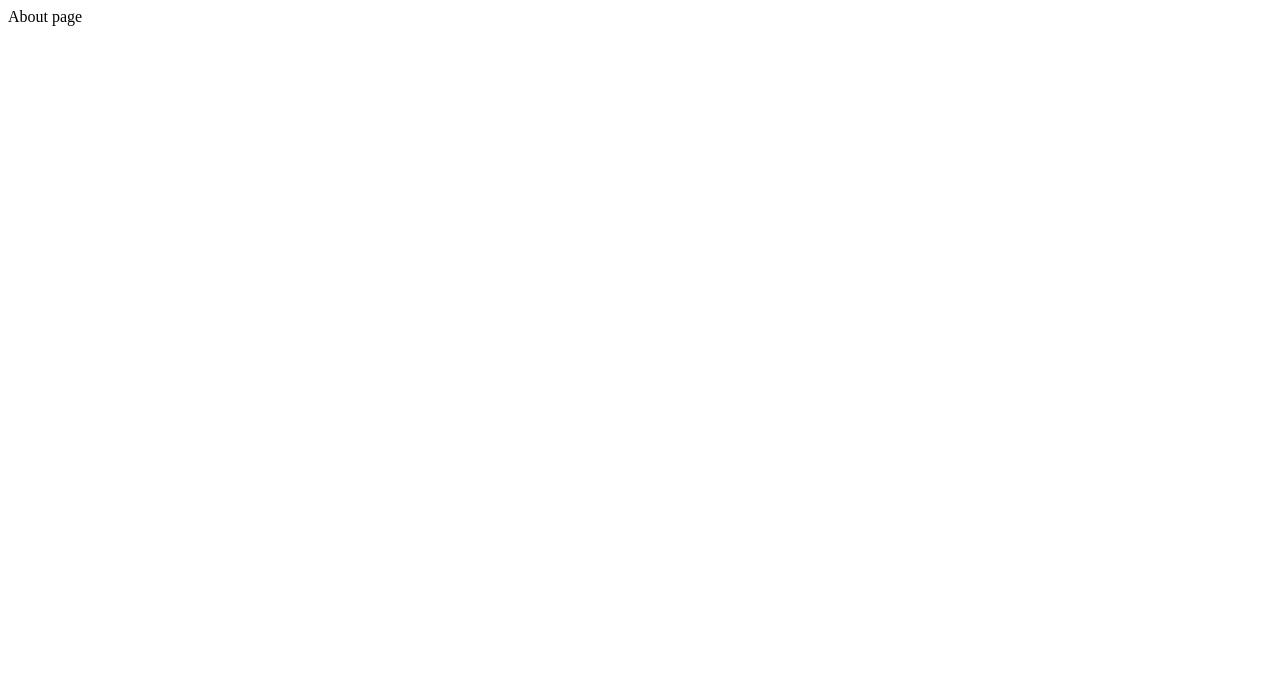
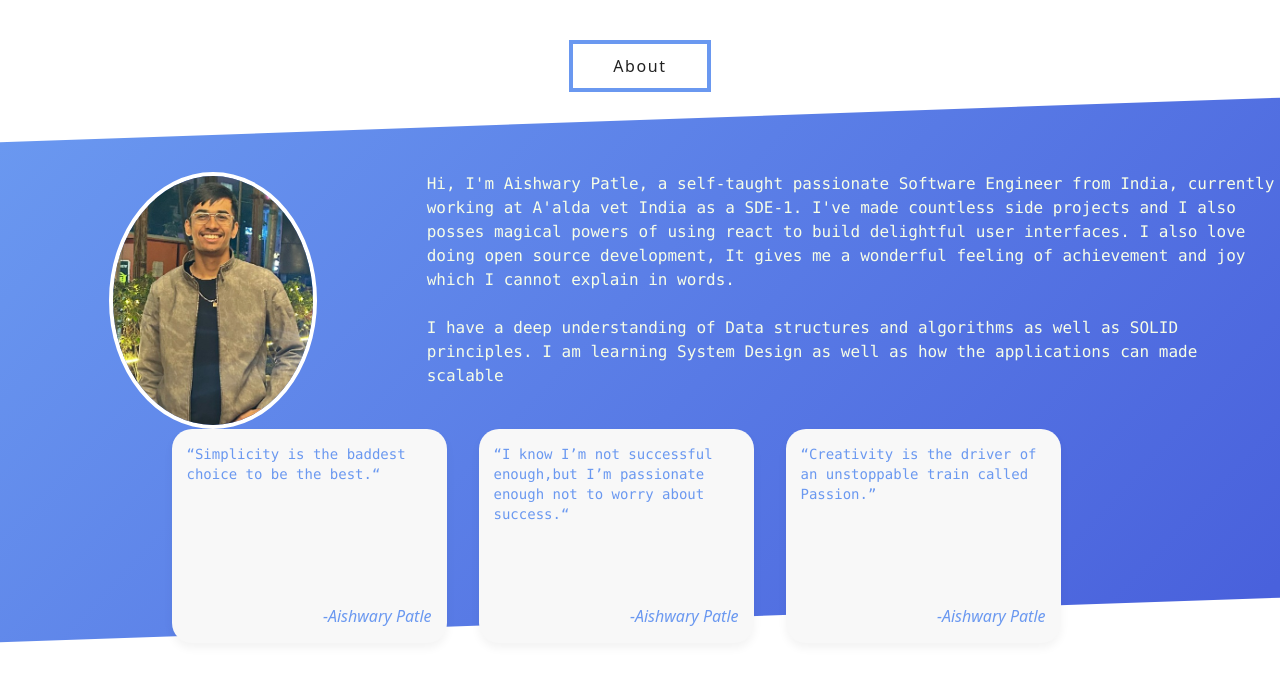
Before and after one commit to Aishwarypatle/Dev-Portfolio, a Next.js app in the folder app/: page /about in a window 1280 px wide. Shown: the top 682 px of the page. Built offline with nearby package versions, Linux system fonts and the light colour scheme.

Commit message:
experince page completed

```diff
--- a/app/src/constant/constant.js
+++ b/app/src/constant/constant.js
@@ -24,7 +24,7 @@ export const menuItems = [
     {
         value : "about",
         label : "About",
-        link : "/skills"
+        link : "/about"
     },
 ]
 export const techMenu = [
--- a/app/src/pages/about/index.js
+++ b/app/src/pages/about/index.js
@@ -1,11 +1,98 @@
+import styled from '@emotion/styled'
+import { Box, Card, Grid } from '@mui/material'
+import Image from 'next/image'
 import React from 'react'
+import user from '../../assets/images/userr.png'
+import "../../app/globals.css";
+
 
 const index = () => {
   return (
-    <div>
-      About page
-    </div>
+    <Card
+      sx={{boxShadow:"none"}}
+      className='flex flex-col justify-center items-center mt-10 w-fit lg:w-full md:w-full'
+    >
+      <HeaderBox>
+          <p className='font-medium tracking-widest'>About</p>
+       </HeaderBox>
+       <Grid container className='mt-20 ' direction={"row"} justifyContent={"center"} sx={{zIndex:10}}>
+          <Grid item md={4} className='flex justify-center'>
+            <ImageContainer >
+              <Image
+                src={user}
+                alt={"Aishwary Patle"}
+                width={200}
+                height={200}
+              />
+            </ImageContainer>
+          </Grid>
+          <Grid item md={8}>
+            <article className='font-normal text-lime-50 font-mono'>
+              Hi, I'm Aishwary Patle, a self-taught passionate Software Engineer from India, currently working at A'alda vet India as a SDE-1. I've made countless side projects and I also posses magical powers of using react to build delightful user interfaces. I also love doing open source development, It gives me a wonderful feeling of achievement and joy which I cannot explain in words.
+              <br /><br />I have a deep understanding of Data structures and algorithms as well as SOLID principles. I am learning System Design as well as how the applications can made scalable
+            </article>
+          </Grid>
+       </Grid>
+       <Grid container className='md:m-12' spacing={4} sx={{zIndex:10}} direction={"row"} justifyContent={"center"}>
+          <Grid item  className='flex justify-center'>
+            <CardHolder>
+              <p className='font-normal text-sm font-mono'>“Simplicity is the baddest choice to be the best.“</p>
+              <br /><br />
+              <i className='mt-16 flex justify-end'>-Aishwary Patle</i>
+            </CardHolder>
+          </Grid>
+          <Grid item  className='flex justify-center'>
+            <CardHolder>
+              <p className='font-normal text-sm font-mono'>“I know I’m not successful enough,but I’m passionate enough not to worry about success.“</p>
+              <br /><br />
+              <i className='mt-8 flex justify-end'>-Aishwary Patle</i>
+            </CardHolder>
+          </Grid>
+          <Grid item  className='flex justify-center'>
+            <CardHolder>
+              <p className='font-normal text-sm font-mono'>“Creativity is the driver of an unstoppable train called Passion.”</p>
+              <br /><br />
+              <i className='mt-8 flex justify-end'>-Aishwary Patle</i>
+            </CardHolder>
+          </Grid>
+       </Grid>
+       <BackgroundShadow></BackgroundShadow>
+    </Card>
   )
 }
 
+const HeaderBox = styled(Box)(() => ({
+  padding : "10px",
+  paddingInline : "40px",
+  border : "4px solid rgb(106, 152, 240)",
+}))
+const ImageContainer = styled(Box)(() => ({
+  border : "4px solid white",
+  borderRadius : "50%",
+  overflow:"hidden",
+  width : "fit-content"
+}))
+const CardHolder = styled(Box)(() => ({
+  display :"flex",
+  flexDirection :"column",
+  justifyContent :"space-between",
+  backgroundColor: "rgb(248, 248, 248)",
+  boxShadow: "rgba(0, 0, 0, 0.05) 0px 5px 10px",
+  borderRadius : "20px",
+  padding :"15px",
+  minHeight :"170px",
+  maxWidth :"275px",
+  color :"rgb(106, 152, 240)",
+}))
+const BackgroundShadow = styled(Box)(() => ({
+  position: "absolute",
+  left: "0px",
+  width: "100%",
+  minHeight: "500px",
+  background: "linear-gradient(134deg, rgb(106, 152, 240) 0%, rgb(73, 97, 220) 99%)",
+  transform: "skewY(-2deg)",
+  // zIndex: -1,
+  pointerEvents: "none",
+  top :"120px",
+}))
 export default index
--- a/app/src/pages/experience/index.js
+++ b/app/src/pages/experience/index.js
@@ -1,11 +1,26 @@
+import styled from '@emotion/styled'
+import { Box, Card } from '@mui/material'
 import React from 'react'
 
 const index = () => {
   return (
     <>
-        This is experience page
+        <Card
+          sx={{boxShadow:"none"}}
+          className='flex flex-col justify-center items-center mt-10 w-fit lg:w-full md:w-full'
+        >
+          <HeaderBox>
+            <p className='font-medium tracking-widest'>Experience</p>
+          </HeaderBox>
+        </Card>
     </>
   )
 }
 
+const HeaderBox = styled(Box)(() => ({
+  padding : "10px",
+  paddingInline : "40px",
+  border : "4px solid black",
+}))
+
 export default index
--- a/app/src/pages/skills/index.js
+++ b/app/src/pages/skills/index.js
@@ -7,6 +7,7 @@ import Cloud from '../../components/Skills/Cloud'
 import Backend from '../../components/Skills/Backend'
 import Tools from '../../components/Skills/Tools'
 import "../../app/globals.css";
+import styled from '@emotion/styled'
 
 
 const index = () => {
@@ -20,10 +21,9 @@ const index = () => {
         sx={{boxShadow:"none"}}
         className='flex flex-col justify-center items-center mt-10 w-fit lg:w-full md:w-full'
       >
-        <CardHeader
-          title="Tech Stack"
-          sx={{display: "flex",justifyContent:"center"}}
-        />
+       <HeaderBox>
+          <p className='font-medium tracking-widest'>TECH STACK</p>
+       </HeaderBox>
         <CardContent>
           <Grid container direction={"row"} justifyContent={"center"}>
             <Grid item>
@@ -58,4 +58,11 @@ const index = () => {
   )
 }
 
+
+const HeaderBox = styled(Box)(() => ({
+  padding : "10px",
+  paddingInline : "40px",
+  border : "4px solid black",
+}))
+
 export default index
```
Also changed, not shown: app/src/assets/images/userr.png (added).
